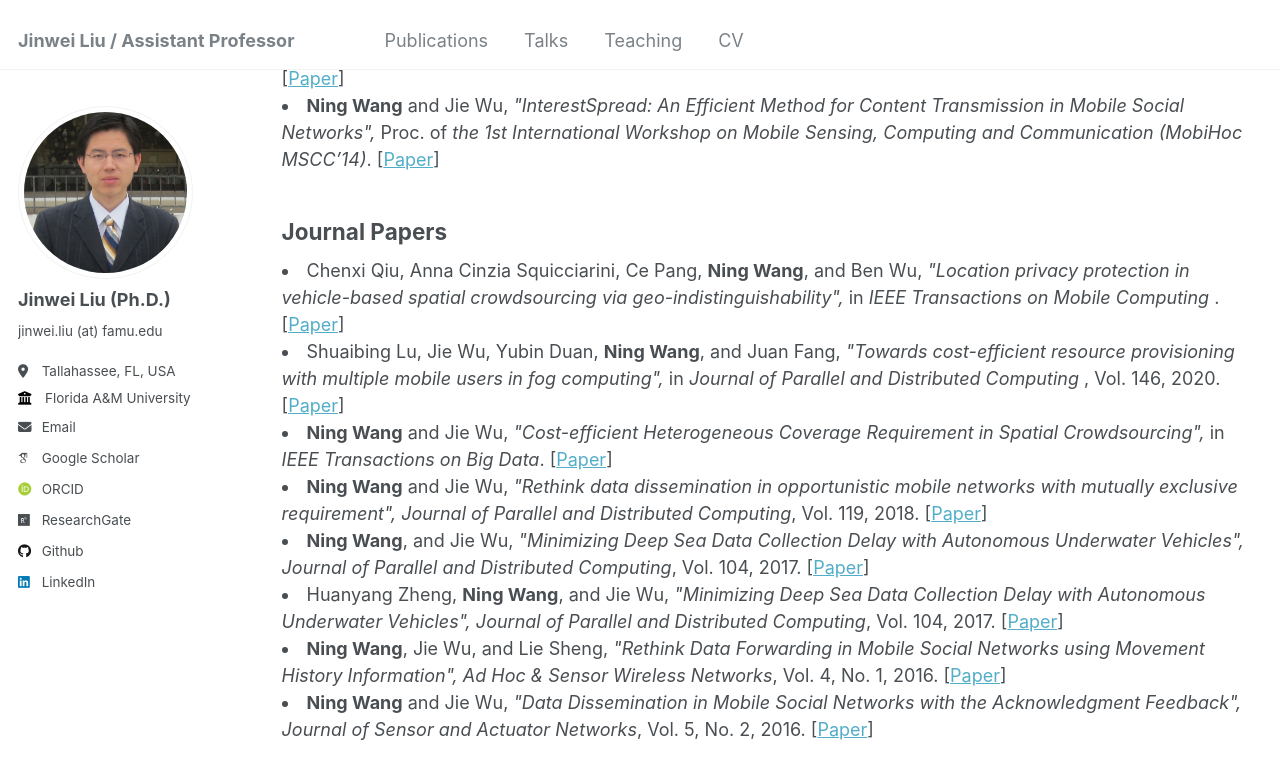
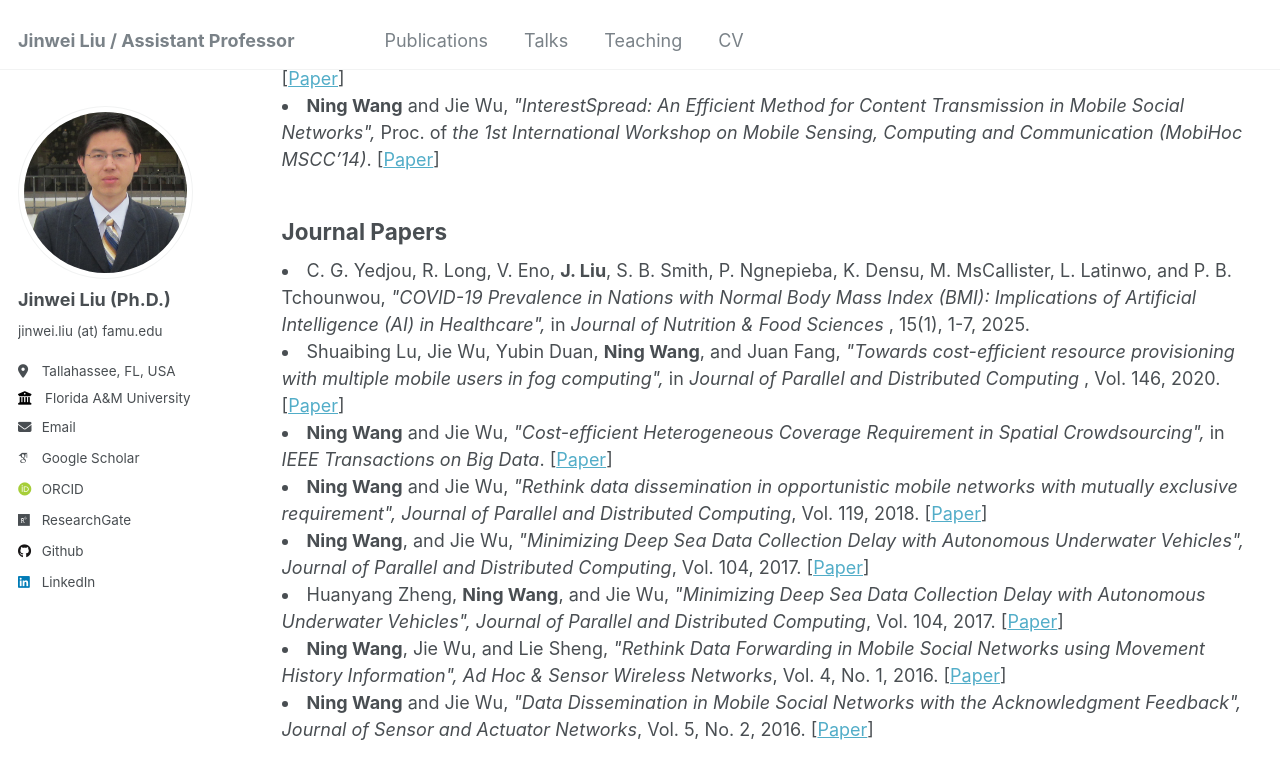
Before and after one commit to jinweiliucu/jinweiliucu.github.io, a Jekyll site: the page built from _publications/publications.html, in a window 1280 px wide and 900 px high, scrolled down 1439 px. Shown: the top 779 px of the window. Built offline with Jekyll 4.4.1, drawn with Linux system fonts in a browser that asks for light colours; some web fonts are replaced.

Commit message:
Update publications.html

```diff
--- a/_publications/publications.html
+++ b/_publications/publications.html
@@ -146,11 +146,10 @@ author_profile: true
 
 <h2 class="text-left">Journal Papers</h2>
 
-
- <li>  Chenxi Qiu, Anna Cinzia Squicciarini, Ce Pang, <strong>Ning Wang</strong>, and Ben Wu, <em>"Location privacy protection in vehicle-based spatial crowdsourcing via geo-indistinguishability",</em>
-        in <em>IEEE Transactions on Mobile Computing
-</em>.
-      [<a href="/website/paper/Ning_TBD_2018.pdf">Paper</a>]
+ <li>  C. G. Yedjou, R. Long, V. Eno, <strong>J. Liu</strong>, S. B. Smith, P. Ngnepieba, K. Densu, M. MsCallister, L. Latinwo, and P. B. Tchounwou, <em>"COVID-19 Prevalence in Nations with Normal Body Mass Index (BMI): Implications of Artificial Intelligence (AI) in Healthcare",</em>
+        in <em>Journal of Nutrition & Food Sciences
+</em>, 15(1), 1-7, 2025.
+      <!-- [<a href="/website/paper/Ning_TBD_2018.pdf">Paper</a>] -->
 	   </span><br>
 	   </li>
      </li>
```
